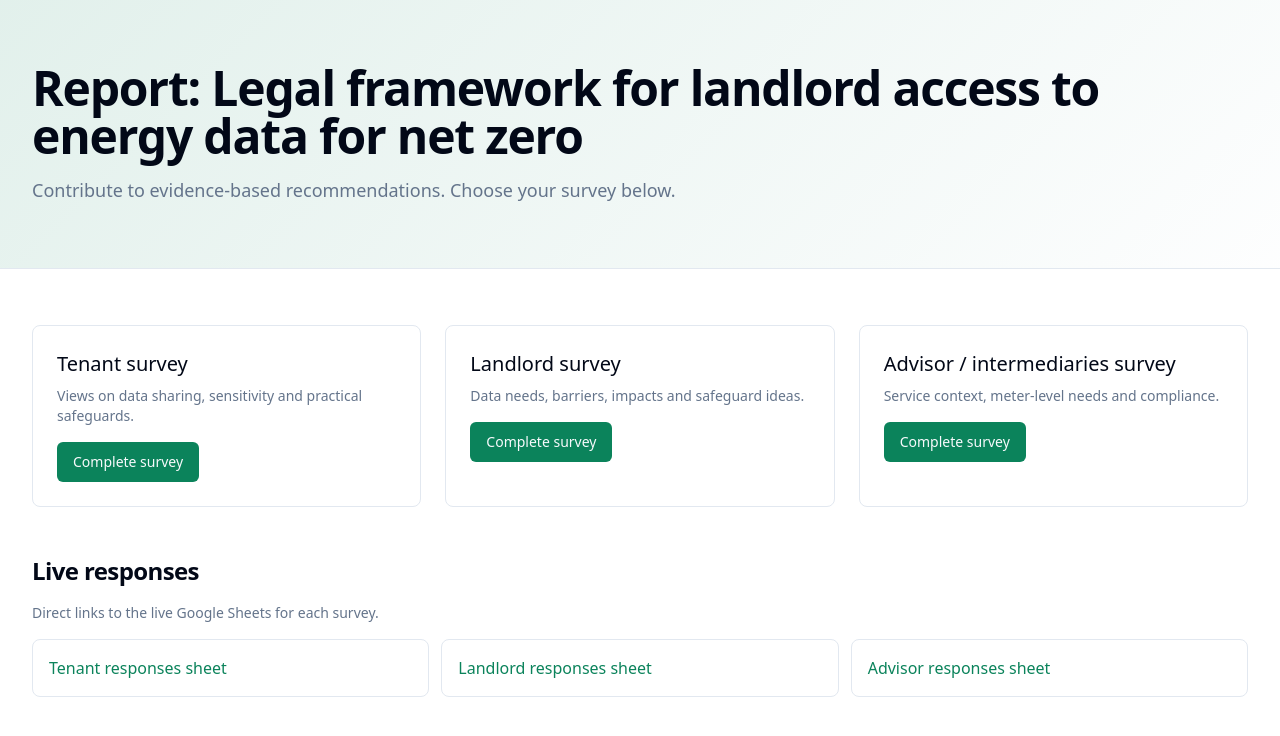
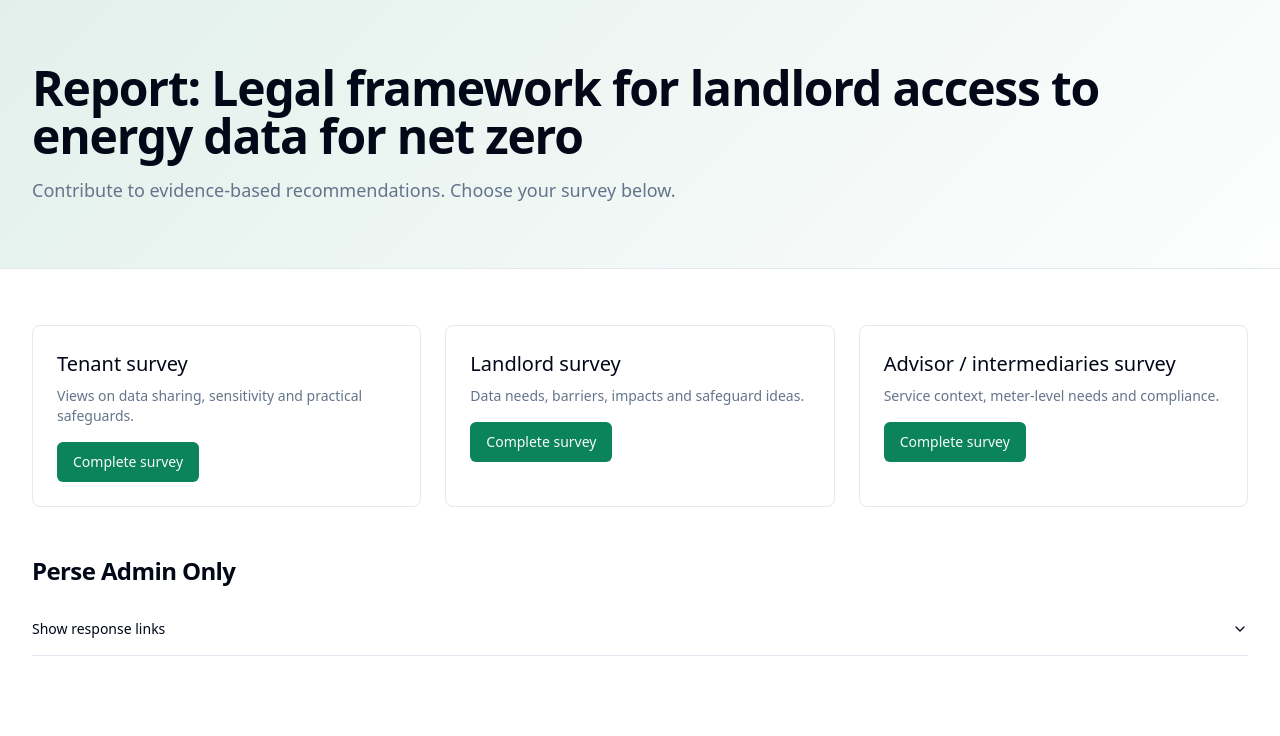
Before and after one commit to joss-perse/net-zero-data-dialogue, a React (Vite) app: page / in a window 1280 px wide. Shown: the top 736 px of the page. Built offline with nearby package versions, Linux system fonts and the light colour scheme.

Commit message:
feat: Update responses section
Change "Live responses" text to "Perse Admin Only". Add an expand/collapse button to show the responses sheets in a bulleted list.

```diff
--- a/src/pages/Index.tsx
+++ b/src/pages/Index.tsx
@@ -2,6 +2,7 @@ import { Helmet } from "react-helmet-async";
 import { Link } from "react-router-dom";
 import { Button } from "@/components/ui/button";
 import { surveyConfig } from "@/config/surveyConfig";
+import { Accordion, AccordionItem, AccordionTrigger, AccordionContent } from "@/components/ui/accordion";
 
 const Index = () => {
   return (
@@ -48,20 +49,27 @@ const Index = () => {
         </section>
 
         <section aria-labelledby="responses-heading" className="mt-12">
-          <h2 id="responses-heading" className="text-2xl font-semibold tracking-tight mb-4">Live responses</h2>
-          <p className="text-sm text-muted-foreground mb-4">Direct links to the live Google Sheets for each survey.</p>
-          <ul className="grid gap-3 md:grid-cols-3">
-            <li className="rounded-lg border p-4 bg-card/50">
+          <h2 id="responses-heading" className="text-2xl font-semibold tracking-tight mb-4">Perse Admin Only</h2>
+          <Accordion type="single" collapsible>
+            <AccordionItem value="responses">
+              <AccordionTrigger className="text-sm">Show response links</AccordionTrigger>
+              <AccordionContent>
+                <ul className="list-disc pl-6 space-y-1 text-sm">
+                  <li>
                     <a href={surveyConfig.tenant.sheetUrl} target="_blank" rel="noreferrer" className="text-primary underline-offset-4 hover:underline">Tenant responses sheet</a>
                   </li>
-            <li className="rounded-lg border p-4 bg-card/50">
+                  <li>
                     <a href={surveyConfig.landlord.sheetUrl} target="_blank" rel="noreferrer" className="text-primary underline-offset-4 hover:underline">Landlord responses sheet</a>
                   </li>
-            <li className="rounded-lg border p-4 bg-card/50">
+                  <li>
                     <a href={surveyConfig.advisor.sheetUrl} target="_blank" rel="noreferrer" className="text-primary underline-offset-4 hover:underline">Advisor responses sheet</a>
                   </li>
                 </ul>
+              </AccordionContent>
+            </AccordionItem>
+          </Accordion>
         </section>
+
 
       </main>
     </div>
```
Lines whose indentation alone changed are shown as unchanged.
